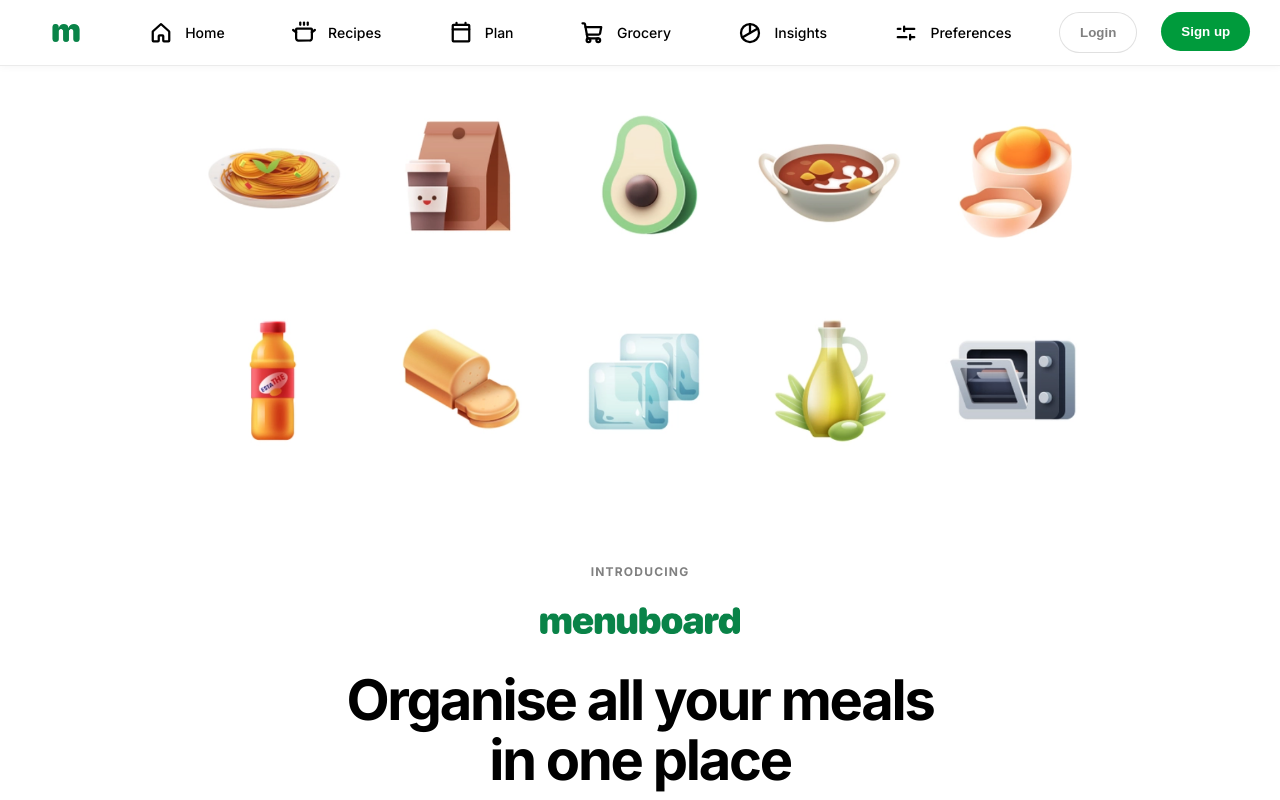
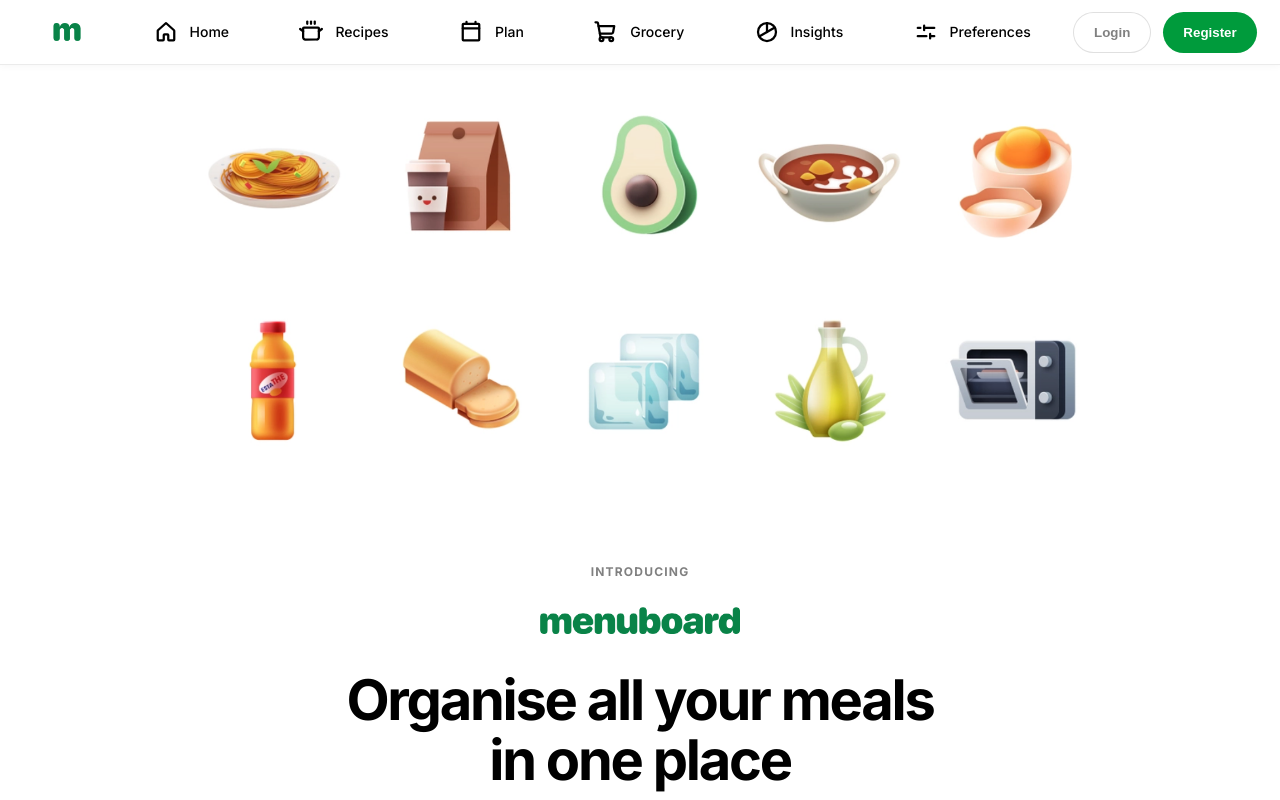
Before and after one commit to jamesrotanson/menuboard, a React (Create React App) app: page / in a window 1280 px wide. Shown: the top 800 px of the page. Built offline with nearby package versions, Linux system fonts and the light colour scheme.

Commit message:
Cleaned up some error, tried to change nav based on auth but failed

```diff
--- a/src/App.css
+++ b/src/App.css
@@ -293,7 +293,7 @@ img {
 }
 
 .Main-nav-container button {
-  margin: 12px;
+  margin: 8px 4px;
 }
 
 
@@ -1627,4 +1627,5 @@ button {
 .Auth-buttons-nav-container {
   display: flex;
   flex-direction: row;
-}
+  gap: 4px;
+}
--- a/src/components/MainNavigation.js
+++ b/src/components/MainNavigation.js
@@ -1,10 +1,14 @@
-import React, { useState } from "react";
+import React, { useState, useEffect } from "react";
 import { IconContext, House, CookingPot, CalendarBlank, ShoppingCart, ChartPie, FadersHorizontal} from 'phosphor-react';
 import '../App.css';
 import Button from '../components/Button';
 import Avatar from "./Avatar";
 import Avatar1 from "../images/memoji-01.png"
 import { useNavigate } from "react-router-dom";
+// import firebase from "firebase/compat/app";
+// import "firebase/compat/auth";
+import {auth} from '../firebase-config';
+import { signOut } from "firebase/auth";
 
 
 
@@ -13,25 +17,34 @@ const MainNavigation = (props) => {
     const [buttonVisible, setButtonVisible] = useState(true)
     const [avatarVisible, setAvatarVisible] = useState(false)
 
+
+    const [isLoggedIn, setIsLoggedIn] = useState(false);
+
+    const navigate = useNavigate();
+
     const handleLogin = () => {
-        setButtonVisible(false);
-        setAvatarVisible(true);
+        navigate('/login');
+        window.scrollTo({
+            top: 0,
+            behaviour: 'smooth',
+        });
+        // setIsLoggedIn(true)
+    };
+
+    const navigateToRegister = () => {
+        navigate('/register');
+        window.scrollTo({
+            top: 0,
+            behaviour: 'smooth',
+        });
+    };
+
+    const logout = async () => {
+
+        await signOut(auth);
     }
 
-    const handleLogout = () => {
-        setButtonVisible(true);
-        setAvatarVisible(false);
-    }
 
-    // const navigate = useNavigate();
-
-    // const navigateToAuth = () => {
-    //     navigate('/login');
-    //     window.scrollTo({
-    //         top: 0,
-    //         behaviour: 'smooth',
-    //     });
-    // };
 
 
     return(
@@ -41,25 +54,31 @@ const MainNavigation = (props) => {
                     // id="nav-list"
                     className="Main-nav-container"
                 >
+
                     <li className="Main-nav-tab"><a href="./"><img src={require("../images/small-logo.png")} className="Logo-small"/> </a></li>
                     <li className="Main-nav-tab"><a href="./app-home"><House/><p>Home</p></a></li>
                     <li className="Main-nav-tab"><a href="./recipes"> <CookingPot/><p>Recipes</p></a></li>
-                    <li className="Main-nav-tab"><a href="./plan"> <CalendarBlank/><p>Plan
-                        {/* <span className="Badge">{props.count}</span> */}
-                    </p></a></li>
+                    <li className="Main-nav-tab"><a href="./plan"> <CalendarBlank/><p>Plan</p></a></li>
                     <li className="Main-nav-tab"><a href="./groceries"> <ShoppingCart/><p>Grocery</p></a></li>
                     <li className="Main-nav-tab"><a href="./insights"> <ChartPie/><p>Insights</p></a></li>
                     <li className="Main-nav-tab"><a href="./preferences"> <FadersHorizontal/><p>Preferences</p></a></li>
                     {/* <Button name="Try free" appearance="primary" onClick={handleLogin}/> */}
-                    <div className="Auth-buttons-nav-container">
-                        <a href="./login"><Button name="Login" appearance="default"/></a>
-                        <a href="./register"><Button name="Sign up" appearance="primary"/></a>
 
-                    </div>
-                    {/* {buttonVisible ?
-                        <a href="./login"><Button name="Try free" appearance="primary" onClick={handleLogin}/></a>
-                        : null}
-                    {avatarVisible ? <Avatar url={Avatar1} size="medium" onClick={handleLogout}/> : null} */}
+                    {isLoggedIn ? (
+                            <>
+
+                                <Button name="Sign out" appearance="default" onClick={logout}/>
+                            </>
+
+                        ) : (
+                            <>
+                                <div className="Auth-buttons-nav-container">
+                                    <Button name="Login" appearance="default" onClick={handleLogin}/>
+                                    <Button name="Register" appearance="primary" onClick={navigateToRegister}/>
+                                </div>
+                            </>
+                        )
+                    }
                 </ul>
             </nav>
         </IconContext.Provider>
--- a/src/firebase-config.js
+++ b/src/firebase-config.js
@@ -19,3 +19,5 @@ const db = getFirestore(app);
 export const auth = getAuth(app)
 
 export {db}
+
+export default app
--- a/src/index.js
+++ b/src/index.js
@@ -3,11 +3,14 @@ import ReactDOM from 'react-dom/client';
 import './index.css';
 import App from './App';
 import reportWebVitals from './reportWebVitals';
+import { BrowserRouter } from 'react-router-dom';
 
 const root = ReactDOM.createRoot(document.getElementById('root'));
 root.render(
   <React.StrictMode>
-    <App />
+    <BrowserRouter>
+      <App />
+    </BrowserRouter>
   </React.StrictMode>
 );
 
--- a/src/routes/Login.js
+++ b/src/routes/Login.js
@@ -23,6 +23,10 @@ const Login = () => {
             console.log(user)
             console.log("Successfully logged in!")
             navigate('/app-home');
+            window.scrollTo({
+                top: 0,
+                behaviour: 'smooth',
+            });
         }
         catch(error){
             setLoginError(true);
@@ -31,6 +35,8 @@ const Login = () => {
 
     }
 
+
+
     return (
         <div>
         {loading ? <LoadingPage/> :
@@ -38,6 +44,7 @@ const Login = () => {
                 <img src={require("../images/small-logo.png")} className="Logo-big" alt="Logo"/>
                 <br></br>
                 <h3>Log in to Menuboard</h3>
+                <small>Don't have an account? <a href="/register">Sign up here</a></small>
                 <br></br>
                 <form>
                     <input
--- a/src/routes/Recipe.js
+++ b/src/routes/Recipe.js
@@ -11,8 +11,6 @@ import {
 import Button from '../components/Button'
 import RecipeCard from '../components/RecipeCard'
 import { NotePencil, Plus } from 'phosphor-react'
-
-import RecipeCreateModal from '../components/RecipeCreateModal'
 import RecipeModal from '../components/RecipeModal'
 import Modal from 'antd/es/modal/Modal'
 import RecipesData from '../data/recipes.json'
--- a/src/routes/Register.js
+++ b/src/routes/Register.js
@@ -12,6 +12,7 @@ const Register = () => {
     const [registerEmail, setRegisterEmail] = useState("");
     const [registerPassword, setRegisterPassword] = useState("");
     const [registerError, setRegisterError] = useState(false);
+
 
     const navigate = useNavigate();
 
```
Also changed, not shown: src/App.js (+5 -5 lines), src/AppRouter.js (+7 -7 lines), src/context/AuthContext.js (added, +27 -0 lines).
